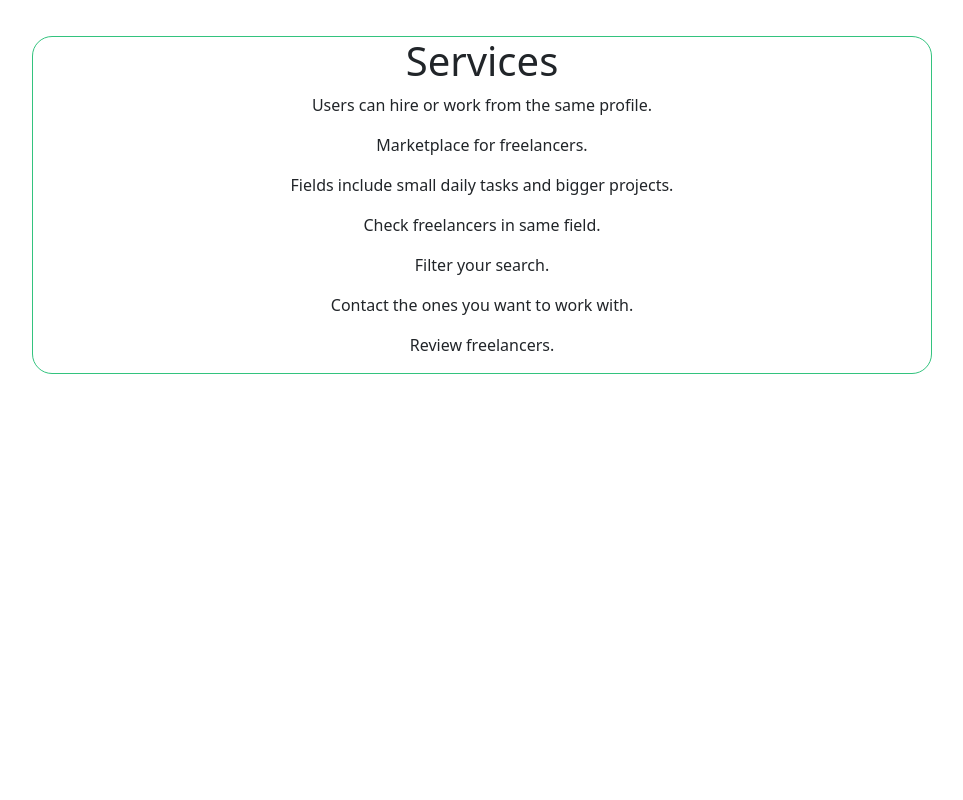
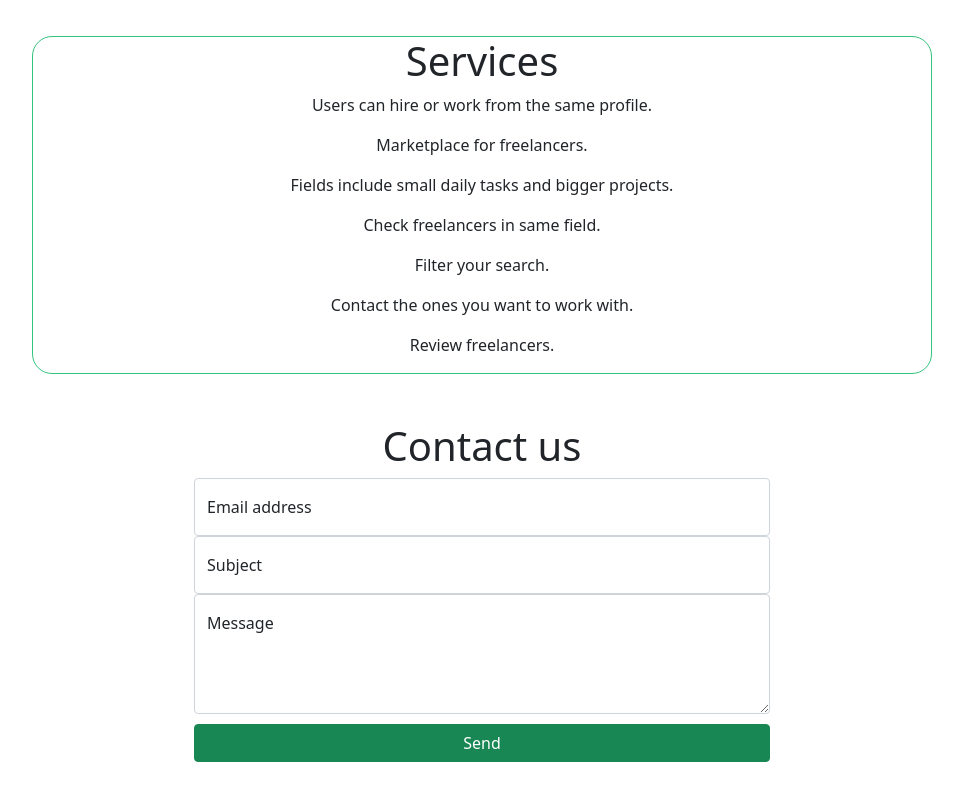
Before and after one commit to calineY/React-Laravel-LandingPage, a React (Create React App) app in the folder landing-page/: page / in a window 1280 px wide. Shown: the part 1625-2425 px from the top of the page, without its empty margins (158-1121 px from the left). Before the commit the page ends 1999 px from the top, so only its background shows below. Built offline with nearby package versions, Linux system fonts and the light colour scheme.

Commit message:
Added a contact us section

```diff
--- /dev/null
+++ b/landing-page/src/components/ContactUs.js
@@ -0,0 +1,29 @@
+import React from 'react'
+
+
+const ContactUs = () => {
+  return (
+    <div>
+    <form className='container mt-5'>
+        <h1>Contact us</h1>
+        <div className="form-floating">
+            <input type="email" className="form-control" placeholder="name@example.com" required/>
+            <label htmlFor="floatingInput">Email address</label>
+        </div>
+        <div className="form-floating">
+            <input className="form-control" placeholder="Subject" required/>
+            <label htmlFor="floatingPassword">Subject</label>
+        </div>
+        <div className="form-floating">
+            <textarea className="form-control" placeholder="Subject"  style={{height:'120px'}} required/>
+            <label htmlFor="floatingPassword">Message</label>
+        </div>
+        <div  style={{marginTop:'10px',marginBottom:'100px'}}>
+        <button className="w-100 btn btn-success" type="submit">Send</button>
+        </div>
+    </form>
+    </div>
+  )
+}
+
+export default ContactUs
--- a/landing-page/src/pages/Home.js
+++ b/landing-page/src/pages/Home.js
@@ -1,6 +1,7 @@
 import React from 'react'
 import AboutUs from '../components/AboutUs'
 import CarouselComponent from '../components/CarouselComponent'
+import ContactUs from '../components/ContactUs'
 import Services from '../components/Services'
 
 
@@ -23,6 +24,7 @@ const Home = () => {
         <div className='aboutus'>
             <Services/>
         </div>
+        <ContactUs/>
     </div>
   )
 }
```
